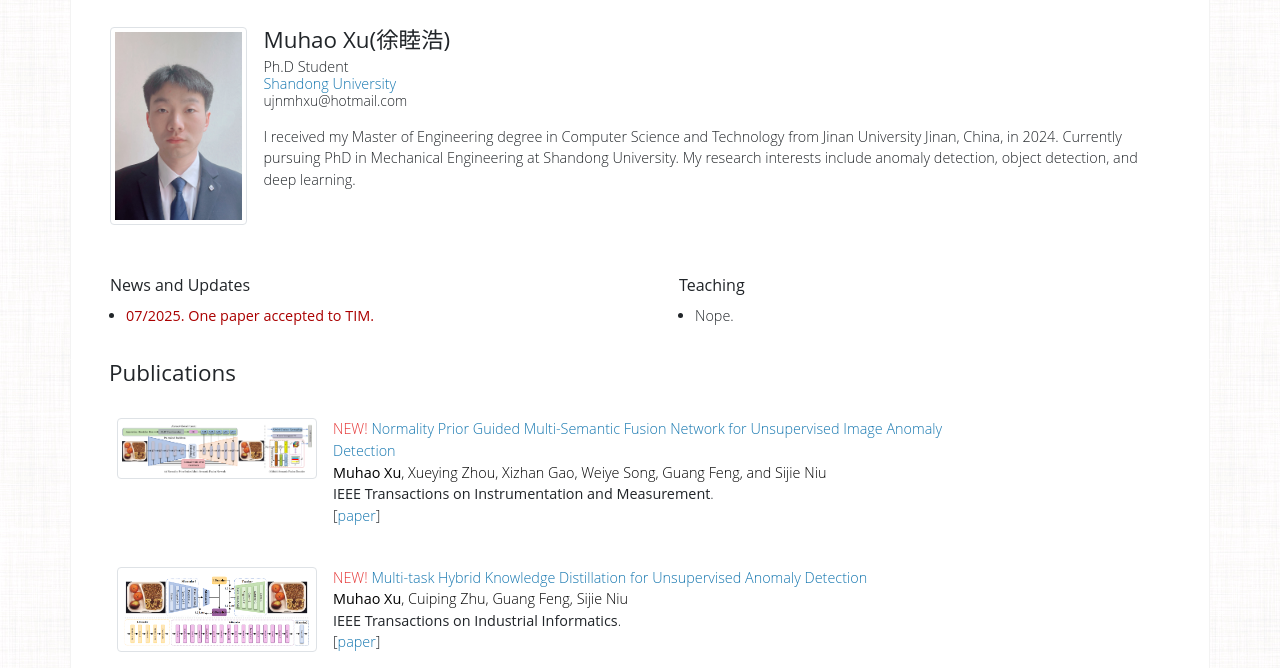
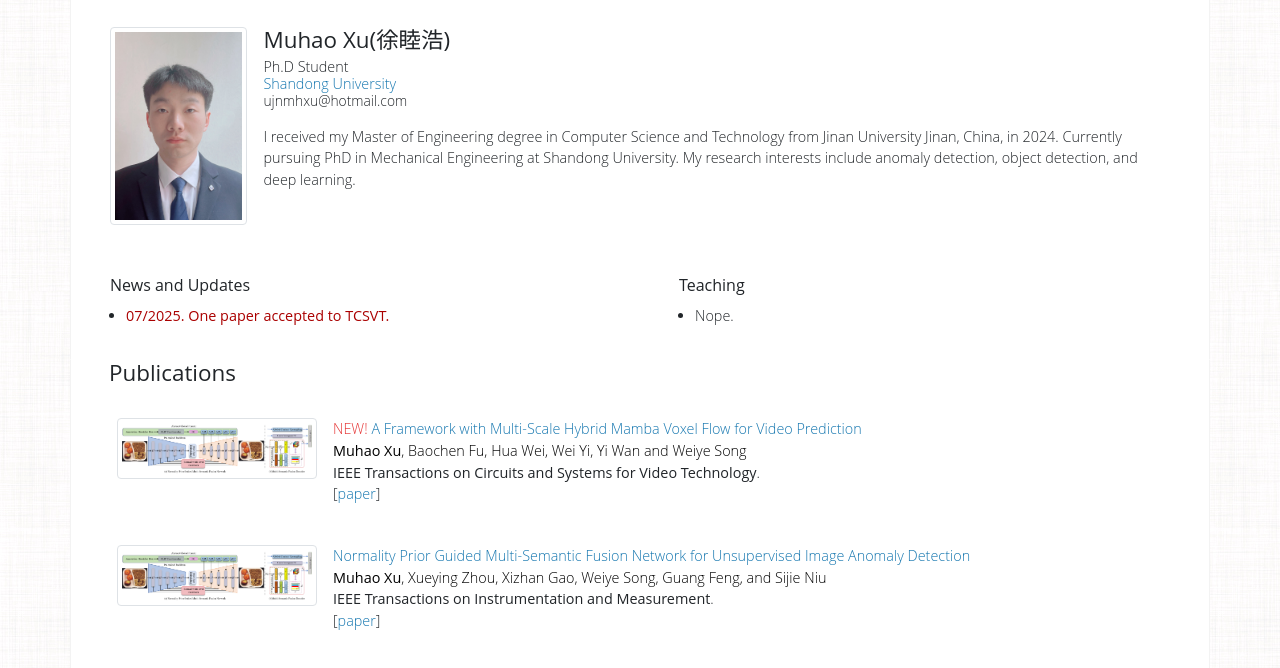
Before and after one commit to Xmh-L/xmh-l.github.io, a plain HTML site: page index.html in a window 1280 px wide. Shown: the part 109-777 px from the top of the page. Drawn offline with Linux system fonts and the light colour scheme.

Commit message:
Update index.html

```diff
--- a/index.html
+++ b/index.html
@@ -141,7 +141,7 @@
             </span>
 
             <span style="font-weight: 400;color:#a00">
-            07/2025. One paper accepted to TIM.
+            07/2025. One paper accepted to TCSVT.
             </span>
 
                     </ul>
@@ -229,11 +229,30 @@
 
             <div class="blog-post subtext p-2">
                 <ul class="list-unstyled">
+                     <li class="media">
+                        <img class="mr-3 img-thumbnail" src="images/TIM2.png" width="200" alt="">
+                        <div class="media-body">
+                            <p class="my-auto">
+                                <span style="color:#e53333">NEW!</span>
+                                <a class="blue_link" href="https://xmh-l.github.io/">
+                                    A Framework with Multi-Scale Hybrid Mamba Voxel Flow for Video Prediction
+                                </a>
+                                <span class="pub_authors  d-lg-block">
+                  <b>Muhao Xu</b>, Baochen Fu, Hua Wei, Wei Yi, Yi Wan and Weiye Song
+              </span>
+                                <span class="pub_info  d-lg-block"><strong> IEEE Transactions on Circuits and Systems for Video Technology</strong>.</span>
+
+                                [<a href="https://xmh-l.github.io/">paper</a>]
+<!--                                [<a href="https://arxiv.org/abs/2212.03600">arxiv</a>]-->
+<!--                                [<a href="https://github.com/Xrvitd/GCNO">code</a>]-->
+                            </p>
+                        </div>
+                    </li>
                     <li class="media">
                         <img class="mr-3 img-thumbnail" src="images/TIM2.png" width="200" alt="">
                         <div class="media-body">
                             <p class="my-auto">
-                                <span style="color:#e53333">NEW!</span>
+
                                 <a class="blue_link" href="https://doi.org/10.1109/TIM.2025.3593554">
                                     Normality Prior Guided Multi-Semantic Fusion Network for Unsupervised Image Anomaly Detection
                                 </a>
@@ -252,7 +271,7 @@
                         <img class="mr-3 img-thumbnail" src="images/TII.png" width="200" alt="">
                         <div class="media-body">
                             <p class="my-auto">
-                                <span style="color:#e53333">NEW!</span>
+
                                 <a class="blue_link" href="https://ieeexplore.ieee.org/abstract/document/10970077">
                                     Multi-task Hybrid Knowledge Distillation for Unsupervised Anomaly Detection
                                 </a>
```
